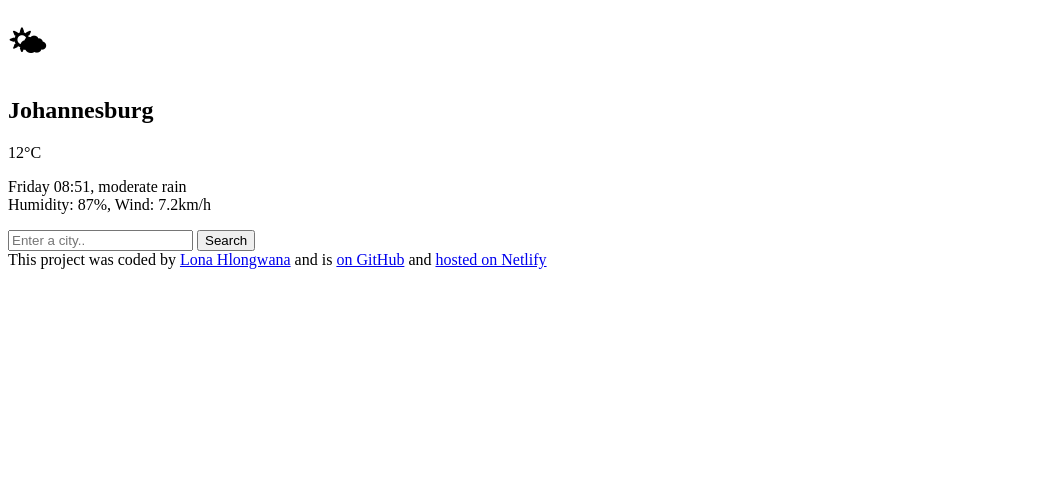
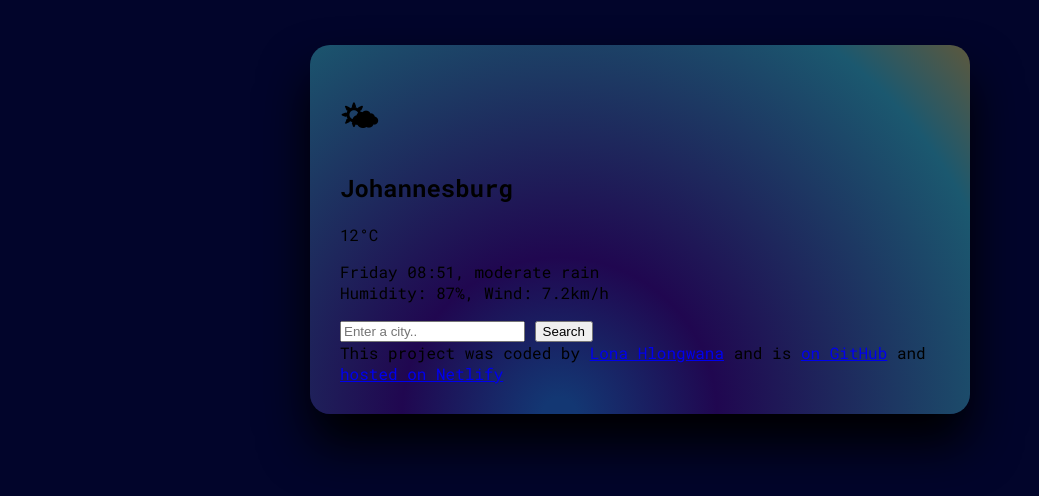
Before and after one commit to LonaHlongs/WeatherAppppp, a plain HTML site: page index.html in a window 1280 px wide. Shown: the whole page, without its empty margins (0-1039 px from the left). Drawn offline with Linux system fonts and the light colour scheme.

Commit message:
Styled the body section

```diff
--- a/index.html
+++ b/index.html
@@ -3,9 +3,14 @@
 <head>
     <meta charset="UTF-8">
     <meta name="viewport" content="width=<h1>, initial-scale=1.0">
+        <link rel="preconnect" href="https://fonts.googleapis.com">
+<link rel="preconnect" href="https://fonts.gstatic.com" crossorigin>
+<link href="https://fonts.googleapis.com/css2?family=Roboto+Mono:ital,wght@0,100..700;1,100..700&family=Roboto:ital,wght@0,100..900;1,100..900&display=swap" rel="stylesheet">
+        <link rel="stylesheet" href="src/style.css">
     <title>WeatherApppp</title>
 </head>
 <body>
+    <div class="weather-app">
     <div>
     <header>
      <h1>
@@ -25,12 +30,9 @@ Humidity: 87%, Wind: 7.2km/h
             <input type ="text" placeholder="Enter a city.." required>
             <input type="submit" value="Search">
         </form>
-
     </main>
 
-
-
-
    <footer>This project was coded by <a href="https://github.com/" target="_blank">Lona Hlongwana</a> and is <a href="https://github.com/LonaHlongs/My-WeatherApp--" target="_blank">on GitHub</a> and <a href="https://app.netlify.com/teams/lonahlongs/sites" target="_blank"> hosted on Netlify</a></footer>
+</div>
 </body>
 </html>
--- /dev/null
+++ b/src/style.css
@@ -0,0 +1,14 @@
+body {
+    background: #02052B;
+    font-family: "Roboto Mono", monospace;
+
+
+}
+.weather-app {
+    background: radial-gradient(780px at 37.8% 100.3%, rgb(19, 55, 115) 2.2%, rgb(32, 7, 80) 20.2%, rgb(27, 88, 111) 58.6%, rgb(115, 88, 44) 75%, rgb(99, 19, 90) 89.6%, rgb(12, 51, 76) 96.1%);
+    max-width: 600px;
+    margin: 0 auto;
+    margin-top: 45px;
+    padding: 30px;
+    box-shadow: 0 30px 50px;
+    border-radius: 20px;
```
